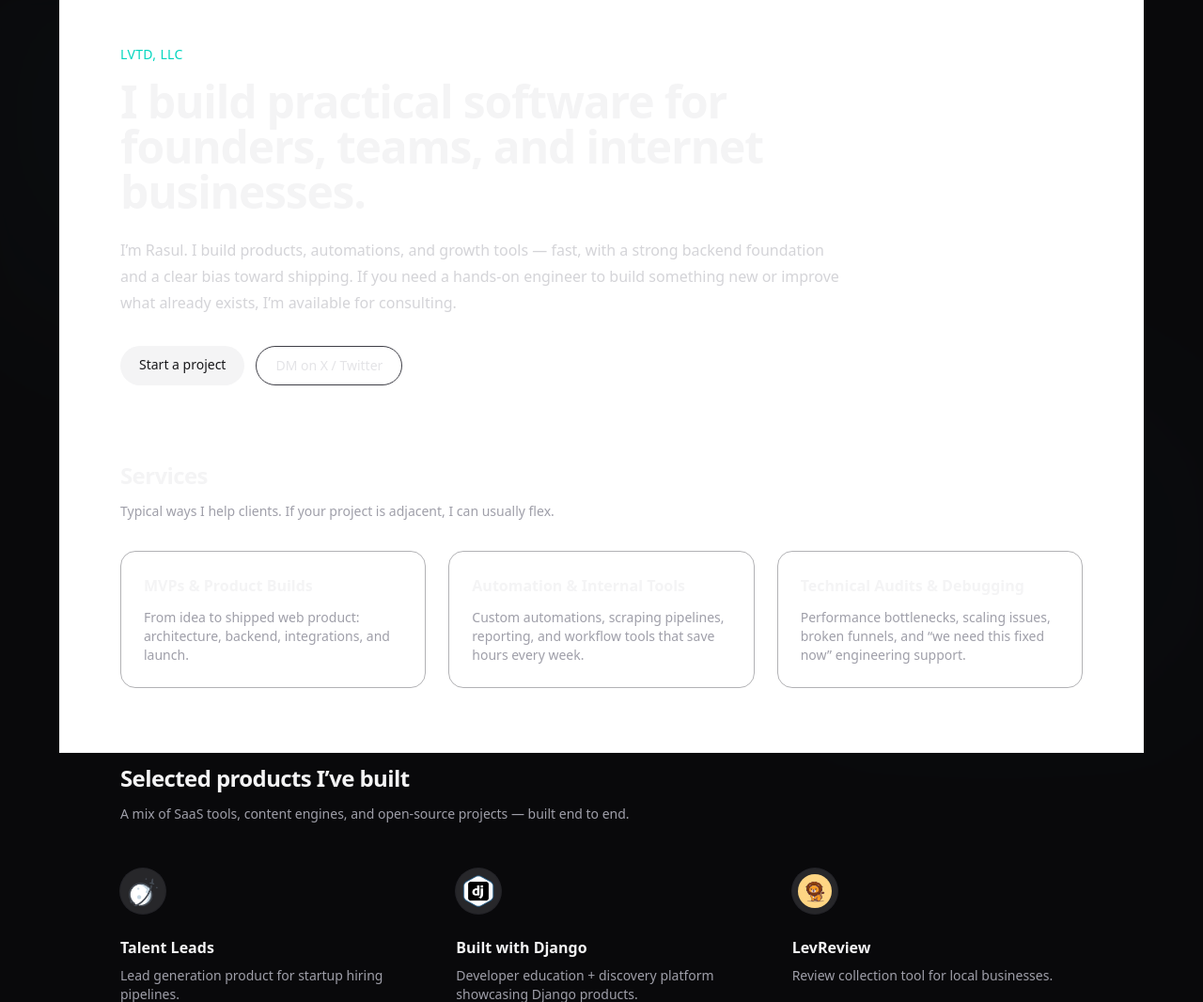
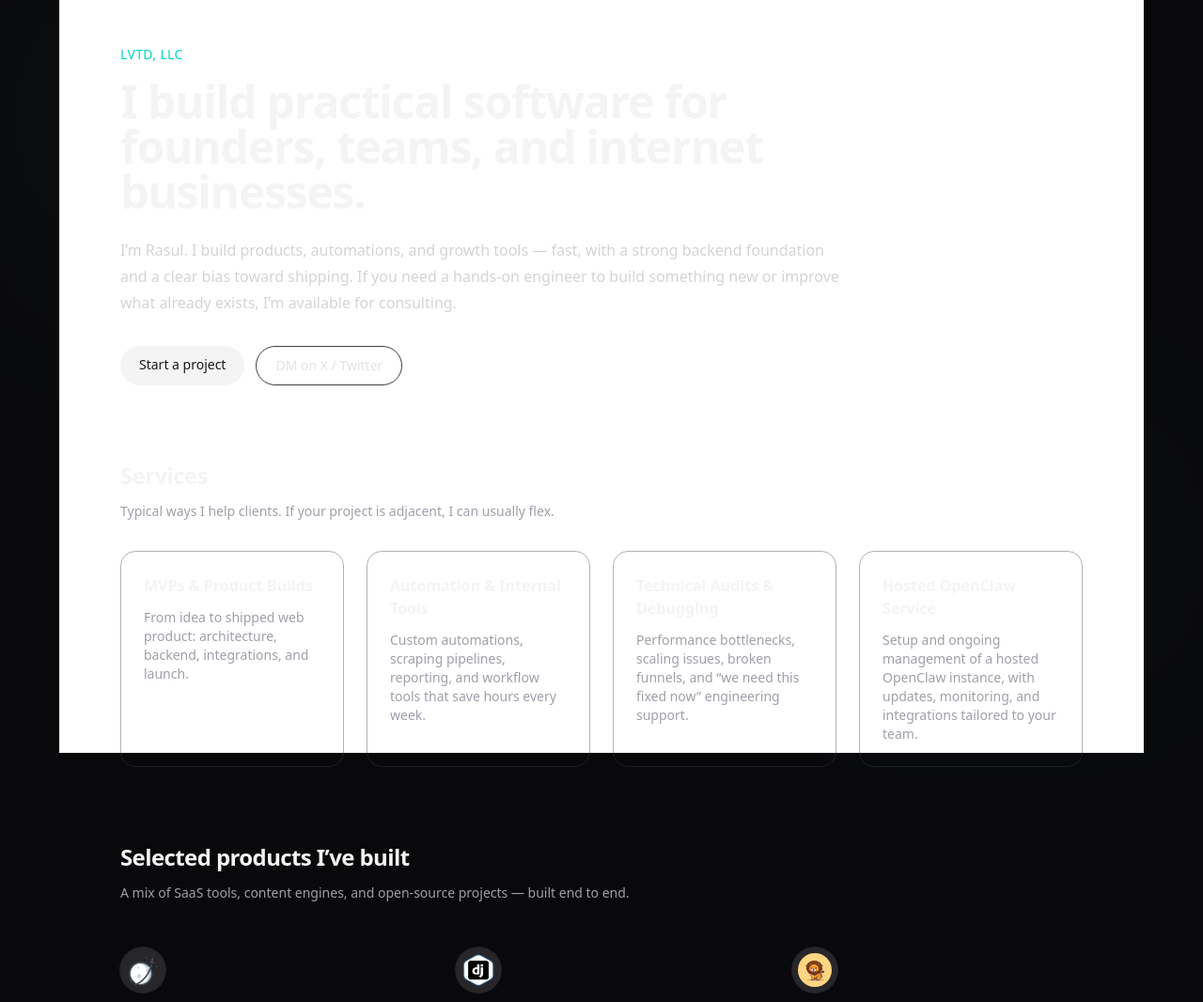
Before and after one commit to LVTD-LLC/lvtd-site, a Django app: page / in a window 1280 px wide. Shown: the top 1066 px of the page at 94% size. Run offline with Django 5.2, Linux system fonts and the light colour scheme; style sheets or scripts are compiled from the project's sources.

Commit message:
feat(home): add hosted OpenClaw service offering

```diff
--- a/website/templates/website/home.html
+++ b/website/templates/website/home.html
@@ -57,7 +57,7 @@
                 <p class="mt-3 max-w-2xl text-sm text-zinc-400">
                   Typical ways I help clients. If your project is adjacent, I can usually flex.
                 </p>
-                <ul class="mt-8 grid grid-cols-1 gap-6 md:grid-cols-3">
+                <ul class="mt-8 grid grid-cols-1 gap-6 md:grid-cols-2 lg:grid-cols-4">
                   <li class="rounded-2xl border border-zinc-700/40 p-6">
                     <h3 class="text-base font-semibold text-zinc-100">MVPs &amp; Product Builds</h3>
                     <p class="mt-3 text-sm text-zinc-400">
@@ -76,6 +76,13 @@
                     <p class="mt-3 text-sm text-zinc-400">
                       Performance bottlenecks, scaling issues, broken funnels, and “we need this fixed
                       now” engineering support.
+                    </p>
+                  </li>
+                  <li class="rounded-2xl border border-zinc-700/40 p-6">
+                    <h3 class="text-base font-semibold text-zinc-100">Hosted OpenClaw Service</h3>
+                    <p class="mt-3 text-sm text-zinc-400">
+                      Setup and ongoing management of a hosted OpenClaw instance, with updates,
+                      monitoring, and integrations tailored to your team.
                     </p>
                   </li>
                 </ul>
```
